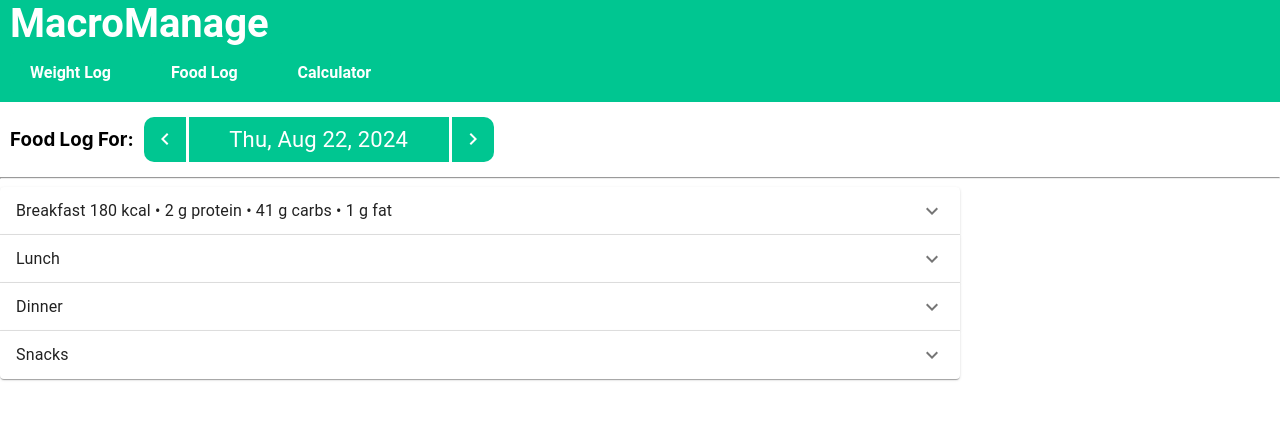
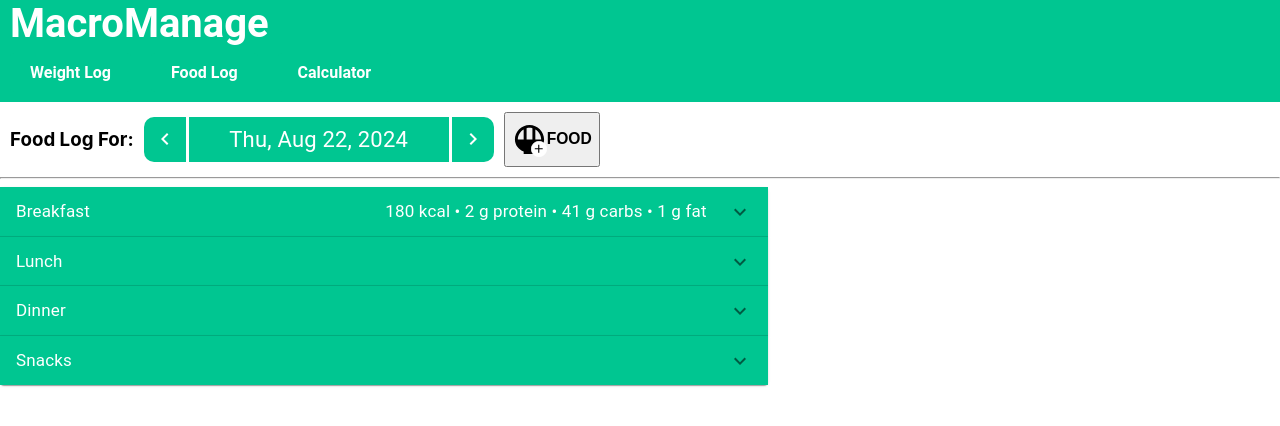
Before and after one commit to andyp4293/MacroManage, a React (Create React App) app: page /food-log in a window 1280 px wide. Shown: the top 426 px of the page. Built offline with nearby package versions, Linux system fonts and the light colour scheme.

Commit message:
Made columns the meal accordion bodies, added button designated for adding food

```diff
--- a/src/pages/Foodlog.js
+++ b/src/pages/Foodlog.js
@@ -3,35 +3,51 @@ import DateSelector from '../components/dateSelector';
 import styles from '../styles/Foodlog.module.css';
 import {Accordion, AccordionSummary, AccordionDetails, Typography, Box} from '@mui/material';
 import ExpandMoreIcon from '@mui/icons-material/ExpandMore';
+import DinnerDiningIcon from '@mui/icons-material/DinnerDining';
+import RiceBowlIcon from '@mui/icons-material/RiceBowl';
+import AddIcon from '@mui/icons-material/Add';
 
 function MealAccordion({title, items, nutrition}){
     return(
-        <Accordion style = {{width: '75%', minWidth: '550px'}}>
+        <Accordion style = {{width: '60%', minWidth: '550px', margin: '0'}}>
             {/*header/title on the accordian component */}
             <AccordionSummary
                 expandIcon = {<ExpandMoreIcon/>}
                 aria-controls = {`${title}-log`} // name for each expandable body of each meal accordian
                 id = {`${title}-header`} // name/id for each header
+                sx = {{
+                    backgroundColor: '#00c691',
+                    color: 'white',
+                }}
             >
-                <Typography style = {{justifyContent: 'space-between'}}>
-                    {title} {nutrition} {/* displays meal name and its total nutritional macros */}
-                </Typography>
+                {/* displays meal name and its total nutritional macros */}
+                <Box style = {{display: 'flex', justifyContent:'space-between', width: '97%'}}>
+                <Typography style = {{display: 'flex', justifyContent: 'space-between', fontFamily: '"Roboto", sans-serif', fontSize: '17px', alignItems: 'center'}}>
+                            {title}
+                    </Typography>
+                    <Typography style = {{display: 'flex', justifyContent: 'space-between', fontFamily: '"Roboto", sans-serif', fontSize: '17px', alignItems: 'center'}}>
+                            {nutrition}
+                    </Typography>
+                </Box>
             </AccordionSummary>
 
-            <AccordionDetails> {/* For showing the foods loggeds and their nutrition when accordion is expanded*/}
-                {items.map((item, index) => (
-                    <Box
-                    key = {index}
-                    display = 'flex' // arrange items horizontally
-                    justifyContent = 'space-between'
-                    alignItems = 'center'
-                    padding = '8px 0'
-                    borderBottom = '1 px solid #ddd' // border to separate items
-                    >
-                        <Typography>{`${item.name}, ${item.quantity}`}</Typography> {/* display the name of the food item followed by quanitty */}
-                        <Typography>{item.calories} kcal</Typography> {/* display the calorie content */}
-                    </Box>
-                ))}
+            <AccordionDetails style = {{margin: '0', padding: '0'}}> {/* For showing the foods loggeds and their nutrition when accordion is expanded*/}
+            <table style={{ width: '100%', borderCollapse: 'collapse' }}>
+                    <thead>
+                        <tr>
+                            <th style={{ textAlign: 'left', padding: '8px', borderBottom: '1px solid #ddd' }}><DinnerDiningIcon style = {{fontSize: '25px'}}/></th>
+                            <th style={{ textAlign: 'left', padding: '8px', borderBottom: '1px solid #ddd' }}>Calories</th>
+                        </tr>
+                    </thead>
+                    <tbody>
+                        {items.map((item, index) => (
+                            <tr key={index}>
+                                <td style={{ padding: '8px', borderBottom: '1px solid #ddd' }}>{`${item.name}, ${item.quantity}`}</td>
+                                <td style={{ padding: '8px', borderBottom: '1px solid #ddd' }}>{item.calories} kcal</td>
+                            </tr>
+                        ))}
+                    </tbody>
+                </table>
             </AccordionDetails>
 
         </Accordion>
@@ -81,6 +97,35 @@ function FoodLog() {
             <div className = {styles['date-container']}>
                 <h3>Food Log For:</h3>
                 <DateSelector onDateChange={updateDate}/>
+                <button style = {{display: 'flex', justifyContent: 'center', alignItems: 'center', }}>
+                    <Box // Stack an add icon to the bottom right of food icon
+                        sx={{
+                            position: 'relative',
+                            display: 'inline-block',
+                            width: '35px',
+                            height: '35px',
+                        }}
+                    >
+                        <RiceBowlIcon
+                            sx={{
+                                fontSize: '35px',
+                            }}
+                        />
+                        <AddIcon
+                            sx={{
+                                position: 'absolute',
+                                bottom: '0px',
+                                right: '0px',
+                                fontSize: '13.5px',
+                                backgroundColor: 'white',
+                                borderRadius: '50%',
+                                color: 'black',
+                                border: '1px solid white',
+                            }}
+                        />
+                    </Box>
+                    <h3>FOOD</h3>
+                </button>
             </div>
             <hr></hr>
 
```
